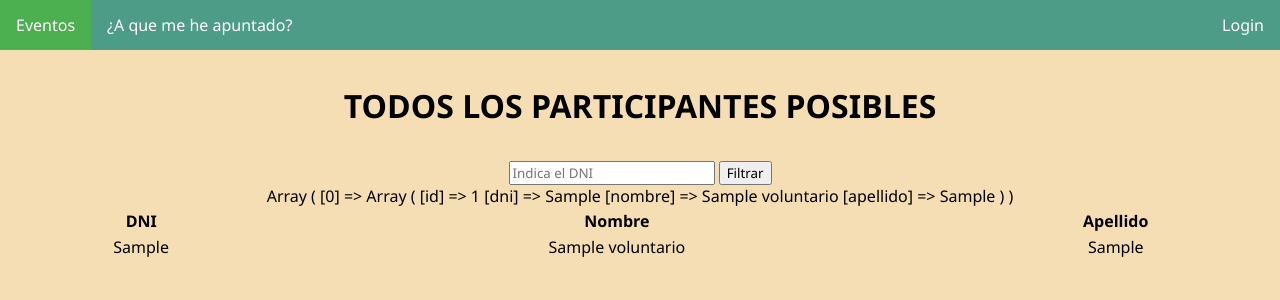
After one commit to davidalvareez/App-AjuntamentBCN, a PHP site: page /view/vistaparticipantes.php in a window 1280 px wide. The commit adds this page. Shown: the top 300 px of the page. Run offline with PHP 8.4, Linux system fonts and the light colour scheme; tables that the repository leaves empty or names only in its code hold one stand-in row (values such as "Sample post").

Commit message:
todo menos vista voluntarios

```diff
--- a/view/crearevento.php
+++ b/view/crearevento.php
@@ -5,13 +5,15 @@
     <meta http-equiv="X-UA-Compatible" content="IE=edge">
     <meta name="viewport" content="width=device-width, initial-scale=1.0">
     <link rel="stylesheet" href="../css/styles.css">
+    <script src="https://unpkg.com/sweetalert/dist/sweetalert.min.js"></script>
+    <script src="../js/validacion_login.js"></script>
     <title>Modificar</title>
 </head>
 <body>
     <div class="contenido">
         <div class="row flex-cv">
             <div class="cuadro_modificar_evento">
-                <form class="formulario_inscripcion"  action="../process/crearevent.proc.php" method="post">
+                <form class="formulario_inscripcion"  action="../process/crearevent.proc.php" method="post" enctype="multipart/form-data" onsubmit="return eventos()">
                     <h1 class="h1login">Formulario crear evento</h1>
                         <br>
                         <div class="form-element">
@@ -31,7 +33,7 @@
                         </div>
                         <br>
                         <div class="form-element">
-                            <input class="inputlogin" type="number" min="500" id="capmax" name="capmax" placeholder="Introduce la capacidad maxima del evento"/>
+                            <input class="inputlogin" type="number" min="500" max="9999" id="capmax" name="capmax" placeholder="Introduce la capacidad maxima del evento"/>
                         </div>
                         <br>
                         <div class="form-element">
--- a/view/listaeventosadmin.php
+++ b/view/listaeventosadmin.php
@@ -17,6 +17,7 @@
             <h2 class="h1eventos">Bienvenido: <?php echo $_SESSION['nombre']; ?> </h2></li>
         </td>
         <td class="menu_crear_logout">
+            <button class="botongeneral" OnClick="location.href='../view/vistaparticipantes.php'">Ver participantes</button>
             <button class="botongeneral" OnClick="location.href='../view/crearevento.php'">Crear evento</button>
             <button class="botongeneral" OnClick="location.href='../process/logout.proc.php'">Logout</button>
         </td>
--- a/view/modificarformulario.php
+++ b/view/modificarformulario.php
@@ -18,13 +18,15 @@
     <meta http-equiv="X-UA-Compatible" content="IE=edge">
     <meta name="viewport" content="width=device-width, initial-scale=1.0">
     <link rel="stylesheet" href="../css/styles.css">
+    <script src="https://unpkg.com/sweetalert/dist/sweetalert.min.js"></script>
+    <script src="../js/validacion_login.js"></script>
     <title>Modificar</title>
 </head>
 <body>
     <div class="contenido">
         <div class="row flex-cv">
             <div class="cuadro_modificar_evento">
-                <form class="formulario_inscripcion"  action="../process/upevent.proc.php" method="post" enctype="multipart/form-data">
+                <form class="formulario_inscripcion"  action="../process/upevent.proc.php" method="post" enctype="multipart/form-data" onsubmit="return eventos()">
                     <h1 class="h1login">¡Formulario modificar Evento!</h1>
                         <br>
                         <?php
@@ -57,7 +59,7 @@
                         </div>
                         <br>
                         <div class="form-element">
-                            <input class="inputlogin" type="number" min="500" id="capmax" name="capmax" value="<?php echo $capmaxima; ?>" placeholder="Introduce la capacidad maxima del evento"/>
+                            <input class="inputlogin" type="number" min="500" max="9999" id="capmax" name="capmax" value="<?php echo $capmaxima; ?>" placeholder="Introduce la capacidad maxima del evento"/>
                         </div>
                         <br>
                         <div class="form-element">
--- a/view/verificarinscripcion.php
+++ b/view/verificarinscripcion.php
@@ -12,7 +12,7 @@
 <body>
     <div class="row flex-cv">
         <div class="cuadro_verificar_inscripcion">
-            <form action="../process/verificardni.proc.php" method="post">
+            <form action="../process/verificardni.proc.php" method="post" onsubmit="return validar_dni();">
                     <h1 class="h1login">Verificación de DNI</h1>
                     <br>
                     <div class="form-element">
--- /dev/null
+++ b/view/vistaparticipantes.php
@@ -0,0 +1,66 @@
+<?php
+    require_once '../services/conexion.php';
+    session_start();
+?>
+<!DOCTYPE html>
+<html lang="en">
+<head>
+    <meta charset="UTF-8">
+    <meta http-equiv="X-UA-Compatible" content="IE=edge">
+    <meta name="viewport" content="width=device-width, initial-scale=1.0">
+    <link rel="stylesheet" href="../css/styles.css">
+    <title>Vista de participantes</title>
+</head>
+<body>
+<body class="fondosala2">
+    <div class="menu">
+           <ul>
+               <li>
+                   <a class="activo" href="../view/listaeventos.php">Eventos</a>
+               </li>
+               <li>
+                   <a href="../view/eventosapuntado.php">¿A que me he apuntado?</a>
+               </li>
+               <li>
+                   <a href="../view/login.php">Login</a>
+               </li>
+           </ul>
+    </div>
+    <div class="contenido">
+           <h1 class="h1_eventos">TODOS LOS PARTICIPANTES POSIBLES</h1>
+           <form action="../view/vistaparticipantes.php" method="POST">
+                    <input type="text" name="dni" placeholder="Indica el DNI">
+                    <input type="submit" value="Filtrar" name="filtro">
+                </form>
+            <?php
+            if (isset($_POST['filtro'])){
+                $voluntario=$pdo->prepare("SELECT * FROM tbl_voluntarios WHERE dni like '%{$_POST['dni']}%'");
+                $voluntario->execute();
+                $voluntarios=$voluntario->fetchAll(PDO::FETCH_ASSOC);
+                print_r($voluntarios);
+            }else{
+                $voluntario=$pdo->prepare("SELECT * FROM tbl_voluntarios");
+                $voluntario->execute();
+                $voluntarios=$voluntario->fetchAll(PDO::FETCH_ASSOC);
+                print_r($voluntarios);
+            }
+            ?>
+           <table class="tabla_principal">
+               <tr>
+               <th>DNI</th>
+               <th>Nombre</th>
+               <th>Apellido</th>
+                </tr>
+               <?php
+                    foreach ($voluntarios as $row) {
+                ?>
+                <tr>
+                    <td><?php echo "{$row['dni']}";?></td>
+                    <td><?php echo "{$row['nombre']}";?></td>
+                    <td><?php echo "{$row['apellido']}";?></td>
+                </tr>
+                <?php } ?>
+            </table>
+    </div>
+</body>
+</html>
```
Also changed, not shown: js/validacion_login.js (+38 -6 lines), process/crearevent.proc.php (+18 -0 lines), img/descarga.jpg (added).
